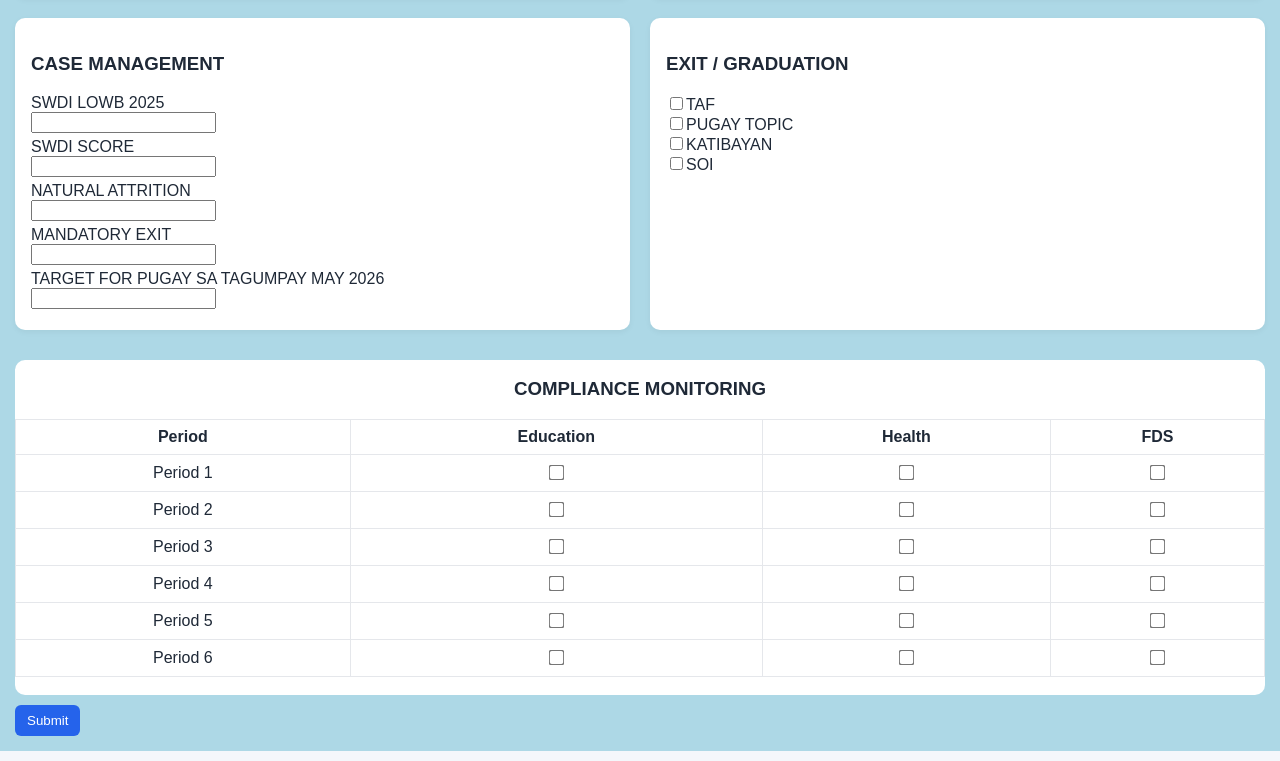
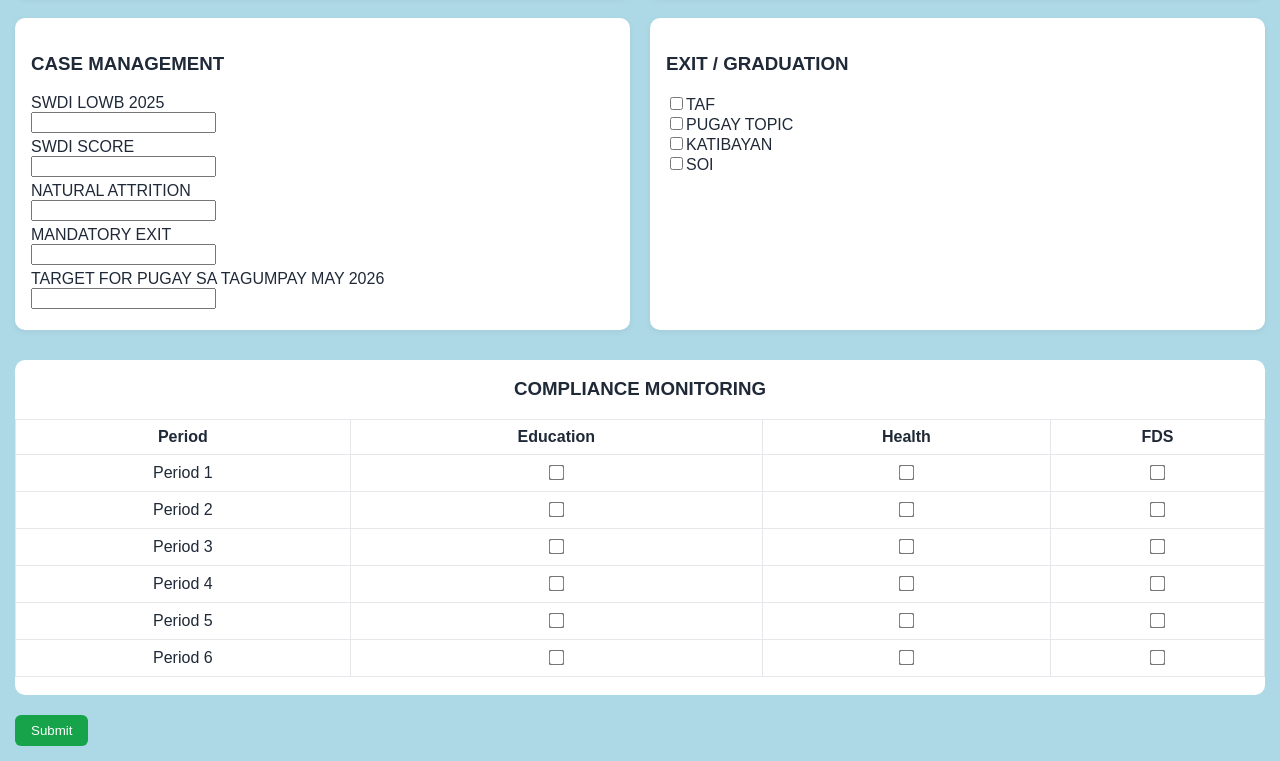
Before and after one commit to Andrei12388/spreadsheet_reactform2026, a React (Vite) app: page /form in a window 1280 px wide. Shown: the part 902-1663 px from the top of the page. Built offline with nearby package versions, Linux system fonts and the light colour scheme.

Commit message:
fix validation when inputs are empty april 23 2026

```diff
--- a/src/Form.jsx
+++ b/src/Form.jsx
@@ -308,6 +308,44 @@ function calculateProgress() {
 
 const progress = calculateProgress();
 
+const missingFields = getMissingFields();
+
+const isSubmitDisabled = missingFields.length > 0;
+
+function getMissingFields() {
+
+  const missing = [];
+
+  for (const [checkboxId, targets] of Object.entries(checkboxMap)) {
+
+    const checked = isChecked(formData[checkboxId]);
+
+    if (checked) {
+
+      targets.forEach(textId => {
+
+        if (isVisible(textId)) {
+
+          const value = formData[textId];
+
+          if (!value || value.toString().trim() === "") {
+
+            missing.push(textLabels[textId] || textId);
+
+          }
+
+        }
+
+      });
+
+    }
+
+  }
+
+  return missing;
+
+}
+
 
   // RENDER
 
@@ -359,6 +397,7 @@ const progress = calculateProgress();
         id="entryIdInput"
         value={formData.entryIdInput || ""}
         onChange={handleChange}
+
       />
       <button onClick={goToId}>Search ID</button>
       <button onClick={clearForm}>Clear</button>
@@ -447,7 +486,9 @@ const progress = calculateProgress();
             id={textId}
             value={formData[textId] || ""}
             onChange={handleChange}
-            style={{ display: "block", width: "100%" }}
+            style={{ display: "block", width: "100%", border: missingFields.includes(textLabels[textId])
+    ? "2px solid red"
+    : "1px solid #ccc" }}
           />
 
         </label>
@@ -507,7 +548,10 @@ const progress = calculateProgress();
               onChange={handleChange}
               style={{
                 display: "block",
-                width: "100%"
+                width: "100%",
+                border: missingFields.includes(textLabels[textId])
+    ? "2px solid red"
+    : "1px solid #ccc"
               }}
             />
 
@@ -659,7 +703,35 @@ const progress = calculateProgress();
       </div>
 
       {/* SUBMIT */}
-      <button onClick={submitForm}>Submit</button>
+      <button
+  onClick={submitForm}
+  disabled={isSubmitDisabled}
+  style={{
+    background: isSubmitDisabled ? "#9ca3af" : "#16a34a",
+    color: "white",
+    cursor: isSubmitDisabled ? "not-allowed" : "pointer",
+    padding: "8px 16px",
+    borderRadius: 6,
+    border: "none",
+    marginTop: 10
+  }}
+>
+  Submit
+</button>
+
+{isSubmitDisabled && (
+
+  <span style={{
+    color: "red",
+    marginLeft: 10,
+    fontWeight: "bold"
+  }}>
+
+    Missing: {missingFields.join(", ")}
+
+  </span>
+
+)}
        <span>{message}</span>
 
       {loading && (
```
